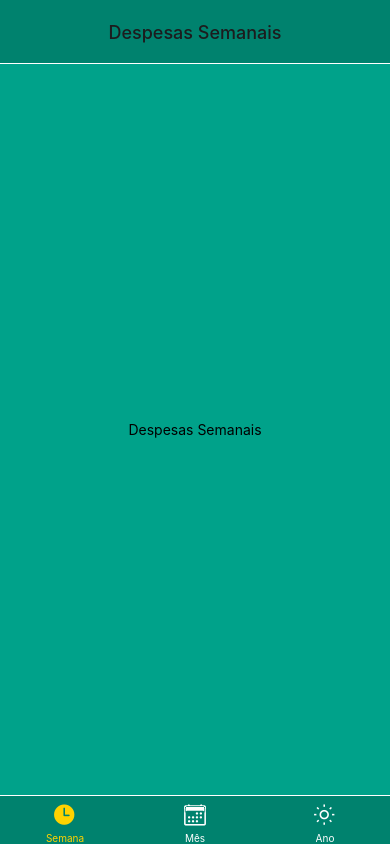
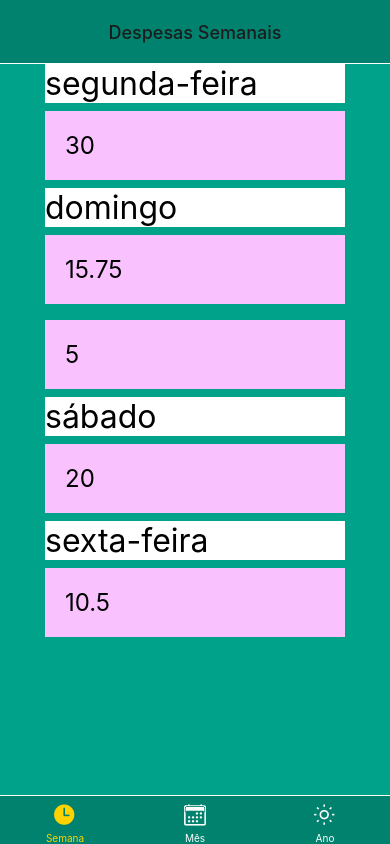
Before and after one commit to gusfonseca21/expense-tracker, a React Native app: screen /WeekExpenses in a window 390 px wide. Built offline with nearby package versions, Linux system fonts and the light colour scheme.

Commit message:
Início da implementação das listas

```diff
--- a/Navigator.tsx
+++ b/Navigator.tsx
@@ -14,7 +14,7 @@ import MonthExpenses from "./screens/MonthExpenses";
 import YearExpenses from "./screens/YearExpenses";
 
 // Estilos
-import { globalStyles, palette } from "./styles/global";
+import { globalStyles, palette } from "./global/styles";
 
 type IconName =
   | "time"
--- /dev/null
+++ b/components/List/ExpenseList.tsx
@@ -0,0 +1,44 @@
+import { View, Text, SectionList, StyleSheet } from "react-native";
+import React from "react";
+
+// Tipos
+import Expense from "../../global/types";
+
+export default function ExpenseList({
+  expenses,
+}: {
+  expenses: {
+    title: string;
+    data: Expense[];
+  }[];
+}) {
+  return (
+    <SectionList
+      sections={expenses}
+      renderItem={({ item }) => (
+        <View style={styles.item}>
+          <Text style={styles.title}>{item.amount}</Text>
+        </View>
+      )}
+      renderSectionHeader={({ section: { title } }) => (
+        <Text style={styles.header}>{title}</Text>
+      )}
+    />
+  );
+}
+
+const styles = StyleSheet.create({
+  item: {
+    backgroundColor: "#f9c2ff",
+    padding: 20,
+    marginVertical: 8,
+  },
+  header: {
+    fontSize: 32,
+    backgroundColor: "#fff",
+    width: 300,
+  },
+  title: {
+    fontSize: 24,
+  },
+});
--- /dev/null
+++ b/global/types.ts
@@ -0,0 +1,14 @@
+type Expense = {
+  id: number;
+  amount: number;
+  date: Date;
+  title: string;
+  description: string;
+};
+
+type ExpensesDividedByDay = {
+  title: string;
+  data: Expense[];
+}[];
+
+export default Expense;
--- a/package.json
+++ b/package.json
@@ -12,13 +12,16 @@
     "@react-navigation/bottom-tabs": "^6.5.7",
     "@react-navigation/native": "^6.1.6",
     "@react-navigation/stack": "^6.3.16",
+    "date-fns": "^2.29.3",
     "expo": "~48.0.6",
     "expo-status-bar": "~1.4.4",
+    "lodash.groupby": "^4.6.0",
     "react": "18.2.0",
     "react-native": "0.71.3"
   },
   "devDependencies": {
     "@babel/core": "^7.20.0",
+    "@types/lodash": "^4.14.191",
     "@types/react": "~18.0.14",
     "@typescript-eslint/eslint-plugin": "^5.54.1",
     "@typescript-eslint/parser": "^5.54.1",
--- a/screens/MonthExpenses.tsx
+++ b/screens/MonthExpenses.tsx
@@ -1,7 +1,7 @@
 import { View, Text } from "react-native";
 
 // Estilos
-import { globalStyles } from "../styles/global";
+import { globalStyles } from "../global/styles";
 
 export default function MonthExpenses() {
   return (
--- a/screens/WeekExpenses.tsx
+++ b/screens/WeekExpenses.tsx
@@ -1,12 +1,69 @@
-import { View, Text } from "react-native";
+import { View, Text, ScrollView, FlatList } from "react-native";
+import { format } from "date-fns";
+import { ptBR } from "date-fns/locale";
 
 // Estilos
-import { globalStyles } from "../styles/global";
+import { globalStyles } from "../global/styles";
+
+import { groupBy } from "lodash";
+
+// Tipos
+import Expense from "../global/types";
+import ExpenseList from "../components/List/ExpenseList";
+
+const expenses: Expense[] = [
+  {
+    id: 1,
+    amount: 10.5,
+    date: new Date("2023-03-10"),
+    title: "Cachorro quente",
+    description: "Pelo débito",
+  },
+  {
+    id: 2,
+    amount: 20.0,
+    date: new Date("2023-03-11"),
+    title: "Passagem de metrô",
+    description: "Em dinheiro",
+  },
+  {
+    id: 3,
+    amount: 15.75,
+    date: new Date("2023-03-12"),
+    title: "Sorvete",
+    description: "Dividido em 3X",
+  },
+  {
+    id: 4,
+    amount: 5.0,
+    date: new Date("2023-03-12"),
+    title: "Caneta",
+    description: "Pelo PIX",
+  },
+  {
+    id: 5,
+    amount: 30.0,
+    date: new Date("2023-03-13"),
+    title: "Corre",
+    description: "Com o Cleitinho, em dinheiro",
+  },
+];
 
 export default function WeekExpenses() {
+  const expensesByDayOfWeek = groupBy(expenses, (expense) =>
+    format(expense.date, "EEEE", { locale: ptBR })
+  );
+
+  const weekExpenses = Object.keys(expensesByDayOfWeek)
+    .map((dayOfWeek) => ({
+      title: dayOfWeek,
+      data: expensesByDayOfWeek[dayOfWeek],
+    }))
+    .reverse();
+
   return (
     <View style={globalStyles.pageStyle}>
-      <Text>Despesas Semanais</Text>
+      <ExpenseList expenses={weekExpenses} />
     </View>
   );
 }
--- a/screens/YearExpenses.tsx
+++ b/screens/YearExpenses.tsx
@@ -1,7 +1,7 @@
 import { View, Text } from "react-native";
 
 // Estilos
-import { globalStyles } from "../styles/global";
+import { globalStyles } from "../global/styles";
 
 export default function YearExpenses() {
   return (
```
Also changed, not shown: components/List/ExpenseItemList.tsx (added), global/styles.ts (renamed from styles/global.ts), 1 other file (tests, documents, lock files or other folders).
